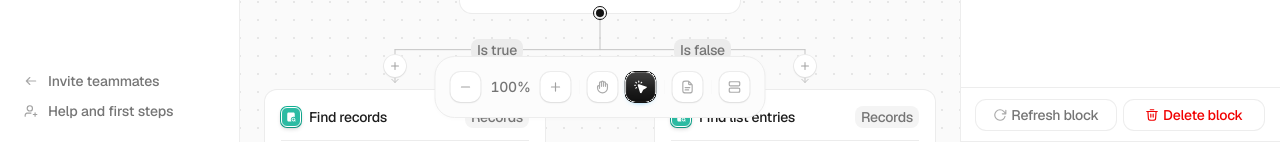
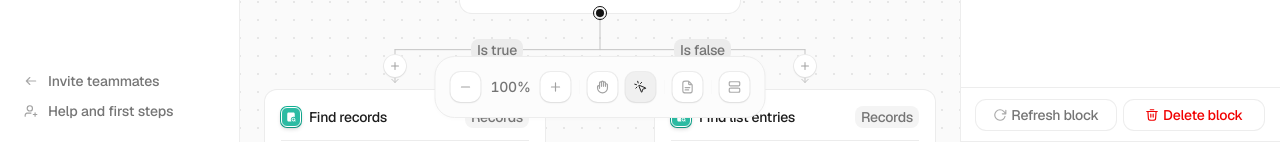
Before and after one commit to kargulstudio/alloway, a Next.js app: page / in a window 1280 px wide. Shown: the part 658-800 px from the top of the page. Built offline with nearby package versions, Linux system fonts and the light colour scheme.

Commit message:
Match the active canvas tool to the other toolbar buttons
Hand and Select now use the white tool button; the active one is pressed grey
with an ink icon. Drops the exported pointer-active tile and its asset.

```diff
--- a/app/alloway.css
+++ b/app/alloway.css
@@ -100,6 +100,10 @@
   .aw-btn:focus-visible {
     box-shadow: var(--aw-ring), var(--aw-focus);
   }
+  /* toggled on (active canvas tool): stays pressed grey, even on hover */
+  .aw-btn[aria-pressed="true"]:not(:disabled) {
+    background-color: var(--aw-pressed);
+  }
 
   /* Ghost row (sidebar nav, outline list) */
   .aw-ghost {
@@ -120,7 +124,7 @@
     color: var(--aw-ink);
   }
 
-  /* Dark primary (Published) and the active canvas tool */
+  /* Dark primary (Published) */
   .aw-btn-dark {
     position: relative;
     overflow: hidden;
--- a/components/workflow-canvas.tsx
+++ b/components/workflow-canvas.tsx
@@ -622,33 +622,16 @@ function CanvasToolbar({ zoom, tool, onTool, onZoomIn, onZoomOut, onReset, onFit
       <div className="contents max-sm:hidden">
       <Asset src={ASSETS.divider} w={1} h={14} />
 
-      {tool === "hand" ? (
-        <ActiveTool label="Hand tool" kbd="H">
-          <Asset src={ASSETS.hand} w={14} h={14} className="brightness-0 invert" />
-        </ActiveTool>
-      ) : (
-        <ToolButton label="Hand tool" kbd="H" onClick={() => onTool("hand")}>
-          <Asset src={ASSETS.hand} w={14} h={14} />
-        </ToolButton>
-      )}
-
-      {tool === "pointer" ? (
-        <Tooltip>
-          <TooltipTrigger
-            aria-label="Select tool"
-            aria-pressed
-            className="relative size-[30px] shrink-0 cursor-pointer rounded-[10px]"
-          >
-            {/* Figma 1:5043 — active tool tile, exported with its shadows (38×38, offset −4/−2) */}
-            <Asset src={ASSETS.pointerActive} w={38} h={38} className="absolute top-[-2px] left-[-4px]" />
-          </TooltipTrigger>
-          <TooltipContent>Select · V</TooltipContent>
-        </Tooltip>
-      ) : (
-        <ToolButton label="Select tool" kbd="V" onClick={() => onTool("pointer")}>
-          <MousePointerClickIcon className="size-[14px] text-(--aw-faint)" strokeWidth={1.6} />
-        </ToolButton>
-      )}
+      <ToolToggle label="Hand tool" kbd="H" active={tool === "hand"} onClick={() => onTool("hand")}>
+        <span
+          aria-hidden
+          className="sn-icon size-[14px]"
+          style={{ maskImage: `url(${ASSETS.hand})`, WebkitMaskImage: `url(${ASSETS.hand})` }}
+        />
+      </ToolToggle>
+      <ToolToggle label="Select tool" kbd="V" active={tool === "pointer"} onClick={() => onTool("pointer")}>
+        <MousePointerClickIcon className="size-[14px]" strokeWidth={1.6} />
+      </ToolToggle>
       </div>
 
       <Asset src={ASSETS.divider} w={1} h={14} />
@@ -737,15 +720,32 @@ function ToolButton({
   )
 }
 
-function ActiveTool({ label, kbd, children }: { label: string; kbd: string; children: React.ReactNode }) {
+/** Hand / Select: the same white tool button, pressed grey with an ink icon while active. */
+function ToolToggle({
+  label,
+  kbd,
+  active,
+  onClick,
+  children,
+}: {
+  label: string
+  kbd: string
+  active: boolean
+  onClick: () => void
+  children: React.ReactNode
+}) {
   return (
     <Tooltip>
       <TooltipTrigger
         aria-label={label}
-        aria-pressed
-        className="aw-btn-dark flex size-[30px] shrink-0 items-center justify-center"
+        aria-pressed={active}
+        onClick={onClick}
+        data-tool=""
+        className={cn(
+          "aw-btn aw-hit flex size-[30px] shrink-0 items-center justify-center",
+          active ? "text-(--aw-ink)" : "text-(--aw-faint)"
+        )}
       >
-        <Asset src={ASSETS.publishGlow} w={196} h={62} className="pointer-events-none absolute top-[-35px] left-[-83px] -z-10" />
         {children}
       </TooltipTrigger>
       <TooltipContent>
--- a/lib/data.ts
+++ b/lib/data.ts
@@ -26,7 +26,6 @@ export const ASSETS = {
   minus: `${A}/minus.svg`,
   plus: `${A}/plus.svg`,
   hand: `${A}/hand.svg`,
-  pointerActive: `${A}/pointer-active.svg`,
   doc: `${A}/file-05.svg`,
   rows: `${A}/rows-01.svg`,
   stars: `${A}/stars-01.svg`,
```
Also changed, not shown: public/figma/pointer-active.svg (deleted).
